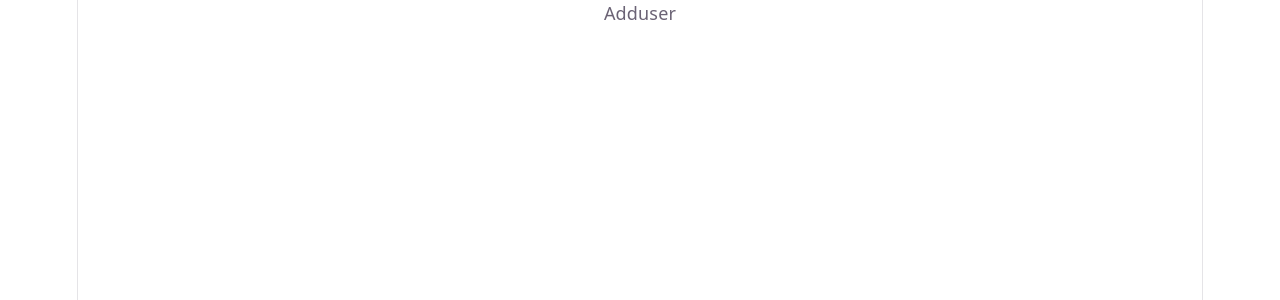
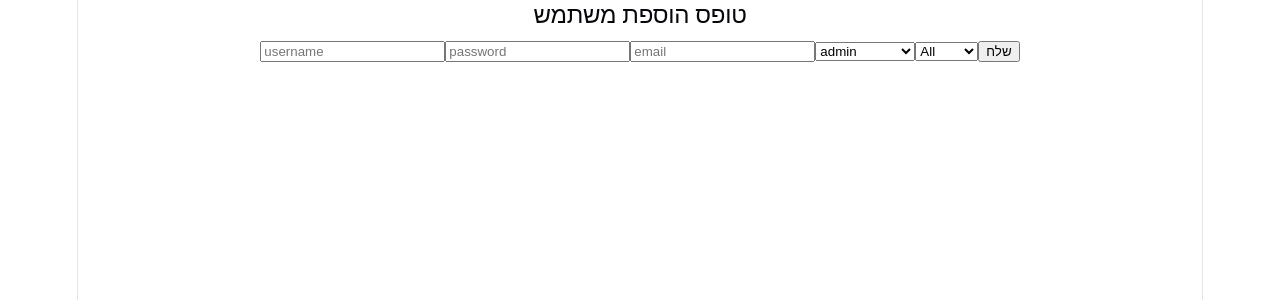
Before and after one commit to netanelbenza-source/test1, a React (Vite) app in the folder frontend/vite-project/: page /add in a window 1280 px wide. Shown: the top 300 px of the page. Built offline with nearby package versions, Linux system fonts and the light colour scheme; sample sign-in values are in the browser's storage.

Commit message:
I add compneta adduser

```diff
--- a/frontend/vite-project/src/App.tsx
+++ b/frontend/vite-project/src/App.tsx
@@ -1,12 +1,13 @@
 import { BrowserRouter, Route, Routes } from 'react-router'
 import './App.css'
-import Layout from './compneta/Layout'
 import Form from './compneta/Form'
 import Onewarning from './compneta/Onewarning'
 import Search from './compneta/Search'
 import Home from './compneta/Home'
 import Login from './compneta/Login'
 import Adduser from './compneta/Adduser'
+import Connect from './Connect'
+import Layout from './compneta/Layout'
 
 
 function App() {
@@ -20,7 +21,8 @@ function App() {
     <Route path='login' element={<Login/>}/>
     <Route path='/search' element={<Search/>}></Route>
     <Route path='/oneWarning' element={<Onewarning/>}></Route>
-    <Route path='/' element={<Layout/>}>
+    <Route path='/' element={<Connect/>}></Route>
+    <Route  element={<Layout/>}>
     <Route path='/home' element={<Home/>}></Route>
     </Route>
     </Routes>
--- /dev/null
+++ b/frontend/vite-project/src/Connect.tsx
@@ -0,0 +1,17 @@
+import { Link} from "react-router"
+
+
+const Connect = () => {
+  return (
+    <div>
+        <h2>כל העידכונים בזמן אמת</h2>
+        <hr />
+        <hr />
+        <Link to={'/login'}>להתחברות למערכת</Link>
+        <footer>צהל</footer>
+    </div>
+  )
+
+}
+
+export default Connect
--- a/frontend/vite-project/src/compneta/Adduser.tsx
+++ b/frontend/vite-project/src/compneta/Adduser.tsx
@@ -1,9 +1,95 @@
-import React from 'react'
+import { useEffect, useState } from "react"
+import { useNavigate } from "react-router"
+import { jwtDecode } from "jwt-decode";
+
 
 const Adduser = () => {
+    const [name,setname] = useState('')
+    const [password,setpassword] = useState('')
+    const [email,setemail] = useState('')
+    const [role,setrole] = useState('')
+    const [assignedArena,setassignedArena] = useState('')
+    const [message,setmessage] = useState('')
+    const [err,seterr] = useState('')
+    const navigate = useNavigate()
+
+
+    async function send(){
+        const user = {
+            username:name,
+            password:password,
+            email:email,
+            role:role,
+            assignedArena:assignedArena,
+
+
+        }
+        const token = localStorage.getItem('token')
+        const payload = jwtDecode(token ? token : '');
+        const response = await fetch('http://localhost:3000/api/auth/register',{
+            method:'POST',
+            headers:{'Content-Type':'application/json',
+                authorization:`Bearer ${token}`,
+                role:payload.role
+            },
+            body:JSON.stringify(user)
+        })
+
+        if(response.ok){
+           setmessage('המשתמש הוסף בהצלחה')
+           return
+        }
+        else{
+            seterr('שגיאה!!!')
+        }
+
+
+    }
+
+
+    useEffect(()=>{
+     const token = localStorage.getItem('token')
+     if(!token){
+        navigate('/login')
+        return
+      }
+    },[])
+
   return (
-    <div>Adduser</div>
+    <div>
+        {! message && !err &&
+        <div>
+         <h2>טופס הוספת משתמש</h2>
+        <input type="text" placeholder='username' onChange={(e)=>{setname(e.target.value)}} required/>
+        <input type="text" placeholder='password' onChange={(e)=>{setpassword(e.target.value)}} required/>
+        <input type="email" placeholder='email' onChange={(e)=>{setemail(e.target.value)}} required/>
+
+        <select value={role} onChange={(e)=>{setrole(e.target.value)}}required>
+          <option value="admin">admin</option>
+          <option value="general_user">general_user</option>
+          <option value="arena_user">arena_user</option>
+        </select>
+
+
+        <select value={assignedArena} onChange={(e)=>{setassignedArena(e.target.value)}}required >
+            <option value="All">All</option>
+            <option value="Center">Center</option>
+            <option value="South">South</option>
+            <option value="North">North</option>
+        </select>
+        <button onClick={send}>שלח</button>
+        </div>
+        }
+        {message && (
+            <div>{message}</div>
+        )}
+        {err && (
+            <div>{err}</div>
+        )}
+    </div>
   )
 }
 
+
+
 export default Adduser
--- a/frontend/vite-project/src/compneta/Form.tsx
+++ b/frontend/vite-project/src/compneta/Form.tsx
@@ -31,9 +31,7 @@ const Form = () => {
             headers:{'Content-Type':'application/json'},
             body:JSON.stringify(warning)
         })
-        console.log(response)
-        const s = await response.json()
-        console.log(s)
+
         if(response.ok){
            setmessage('ההתראה הוספה בהצלחה')
            return
--- a/frontend/vite-project/src/compneta/Home.tsx
+++ b/frontend/vite-project/src/compneta/Home.tsx
@@ -1,74 +1,68 @@
 import { useEffect, useState } from "react";
 import AlertsMap from "./AlertsMap";
-import {
-  type MapAlert,
-} from "./AlertsMap";
+import { type MapAlert } from "./AlertsMap";
 import { Link, useNavigate } from "react-router";
 import { jwtDecode } from "jwt-decode";
 
-
 const Home = () => {
-  const [data, setdata] = useState<MapAlert[] | string >("");
+  const [data, setdata] = useState<MapAlert[] | string>("");
   const [loding, setloding] = useState(true);
   const [err, seterr] = useState("");
-  const [search,setsearch] = useState('')
-  const [update,setupdate] = useState('')
-  const [FieldofChange,setFieldofChange] = useState('')
-  const [change,setchange] = useState('')
-  const[filter,setfilter] = useState('')
-  const [role,setrole] = useState('')
-  const navigate = useNavigate()
+  const [search, setsearch] = useState("");
+  const [update, setupdate] = useState("");
+  const [FieldofChange, setFieldofChange] = useState("");
+  const [change, setchange] = useState("");
+  const [filter, setfilter] = useState("");
+  const [admin, setadmin] = useState("");
+  const [name, setname] = useState("");
+  const [role, setrole] = useState("");
+  const [id, setid] = useState("");
+  const navigate = useNavigate();
 
-
-
-
-  async function deletewarning(id:string){
-        const response = await fetch(`http://localhost:3000/api/alerts/${id}`,{
-            method:'DELETE'
-        })
-        if (! response.ok){
-            seterr('המחיקה לא הושלמה')
+  async function deletewarning(id: string) {
+    const response = await fetch(`http://localhost:3000/api/alerts/${id}`, {
+      method: "DELETE",
+    });
+    if (!response.ok) {
+      seterr("המחיקה לא הושלמה");
+    }
   }
 
+  async function updatewarning(id: string) {
+    const up = { [FieldofChange]: change };
+    const response = await fetch(`http://localhost:3000/api/alerts/${id}`, {
+      method: "PUT",
+      headers: { "Content-Type": "application/json" },
+      body: JSON.stringify(up),
+    });
+    if (!response.ok) {
+      seterr("העידכון לא הושלם");
+    }
+    if (response.ok) {
+      setfilter("ok");
+    }
   }
 
-
-
-async function updatewarning(id:string){
-        const up = {[FieldofChange]:change}
-        const response = await fetch(`http://localhost:3000/api/alerts/${id}`,{
-            method:'PUT',
-            headers:{'Content-Type':'application/json'},
-            body:JSON.stringify(up)
-        })
-        if (! response.ok){
-            seterr('העידכון לא הושלם')
-        }
-        if(response.ok){
-            setfilter('ok')
+  let filterData = data;
+  if (Array.isArray(data)) {
+    filterData = data.filter((w) => w.displayName.includes(search));
   }
 
+  useEffect(() => {
+    const token = localStorage.getItem("token");
+    if (!token) {
+      navigate("/login");
+      return;
     }
 
-  let filterData = data
-  if(Array.isArray(data)){
-  filterData = data.filter((w)=> w.displayName.includes(search))
+    const payload = jwtDecode(token);
+    if (payload.role === "admin") {
+      setadmin("admin");
+    }
+    setname(payload.name);
+    setid(payload.id);
+    setrole(payload.role);
 
-  }
-
-
-
-  useEffect(() => {
-     const token = localStorage.getItem('token')
-     if(!token){
-        navigate('/login')
-        return
-      }
-
-    const payload = jwtDecode(token)
-    if(payload.role === 'admin'){
-      setrole('admin')
-    }
     async function getAllWarninig() {
       try {
         seterr("");
@@ -79,7 +73,7 @@ async function updatewarning(id:string){
         }
         if (response.ok) {
           const result = await response.json();
-          const AllWarninig = result.data
+          const AllWarninig = result.data;
           setdata(AllWarninig);
           return;
         }
@@ -96,27 +90,41 @@ async function updatewarning(id:string){
     return <div>{err}</div>;
   }
 
-  if(loding){
-      return <div>המסך בטעינה</div>
+  if (loding) {
+    return <div>המסך בטעינה</div>;
   }
 
   return (
     <div>
-      <Link to={'/form'}>הוספת התראה</Link>
-      <br/>
-      <Link to={'/oneWarning'}>חפש התראה בודדת</Link>
+      <nav>
+        {name && (
+          <div>
+            <h5>user</h5>
+            <h5>name:{name}</h5>
+            <h5>role:{role}</h5>
+            <h5>id:{id}</h5>
+          </div>
+        )}
+      </nav>
+      <hr />
+      <Link to={"/form"}>הוספת התראה</Link>
       <br />
-      <Link to={'/search'}>סינון לפי פרמטרים אחרים</Link>
-      <br/>
-      {role && (
-        <Link to={'/add'}>להוספת משתמש</Link>
-      )}
+      <Link to={"/oneWarning"}>חפש התראה בודדת</Link>
       <br />
-      <input type="text" placeholder="חפש התראה לפי שם" onChange={(e)=>setsearch(e.target.value)} />
-      <br/>
+      <Link to={"/search"}>סינון לפי פרמטרים אחרים</Link>
+      <br />
+      {admin && <Link to={"/add"}>להוספת משתמש</Link>}
+      <br />
+      <input
+        type="text"
+        placeholder="חפש התראה לפי שם"
+        onChange={(e) => setsearch(e.target.value)}
+      />
+      <br />
       <br />
       <AlertsMap alerts={filterData as MapAlert[]} />
-      {Array.isArray(filterData) && filterData.map((w)=>(
+      {Array.isArray(filterData) &&
+        filterData.map((w) => (
           <div key={w._id}>
             <ul>
               <li>displayName : {w.displayName}</li>
@@ -124,13 +132,25 @@ async function updatewarning(id:string){
               <li>lat : {w.lat}</li>
               <li>lon : {w.lon}</li>
             </ul>
-            <button onClick={(e)=>deletewarning(String(w._id))}>delete</button>
-            <button onClick={(e)=> setupdate('ok')}>update</button>
+            <button onClick={(e) => deletewarning(String(w._id))}>
+              delete
+            </button>
+            <button onClick={(e) => setupdate("ok")}>update</button>
             {update && (
               <div>
-                <input type="text" placeholder="בחר שדה לשנות" onChange={(e)=> setFieldofChange(e.target.value) } />
-                <input type="text" placeholder="שינוי" onChange={(e)=> setchange(e.target.value) } />
-                 <button onClick={(e)=> updatewarning(String(w._id))}>update</button>
+                <input
+                  type="text"
+                  placeholder="בחר שדה לשנות"
+                  onChange={(e) => setFieldofChange(e.target.value)}
+                />
+                <input
+                  type="text"
+                  placeholder="שינוי"
+                  onChange={(e) => setchange(e.target.value)}
+                />
+                <button onClick={(e) => updatewarning(String(w._id))}>
+                  update
+                </button>
               </div>
             )}
           </div>
--- a/frontend/vite-project/src/compneta/Layout.tsx
+++ b/frontend/vite-project/src/compneta/Layout.tsx
@@ -1,4 +1,4 @@
-import { Link, Outlet } from "react-router"
+import { Outlet } from "react-router"
 
 
 const Layout = () => {
@@ -6,8 +6,6 @@ const Layout = () => {
     <div>
         <h2>כל העידכונים בזמן אמת</h2>
         <hr />
-        <hr />
-        <Link to={'/login'}>להתחברות למערכת</Link>
         <Outlet/>
         <footer>צהל</footer>
     </div>
```
Lines whose indentation alone changed are shown as unchanged.
